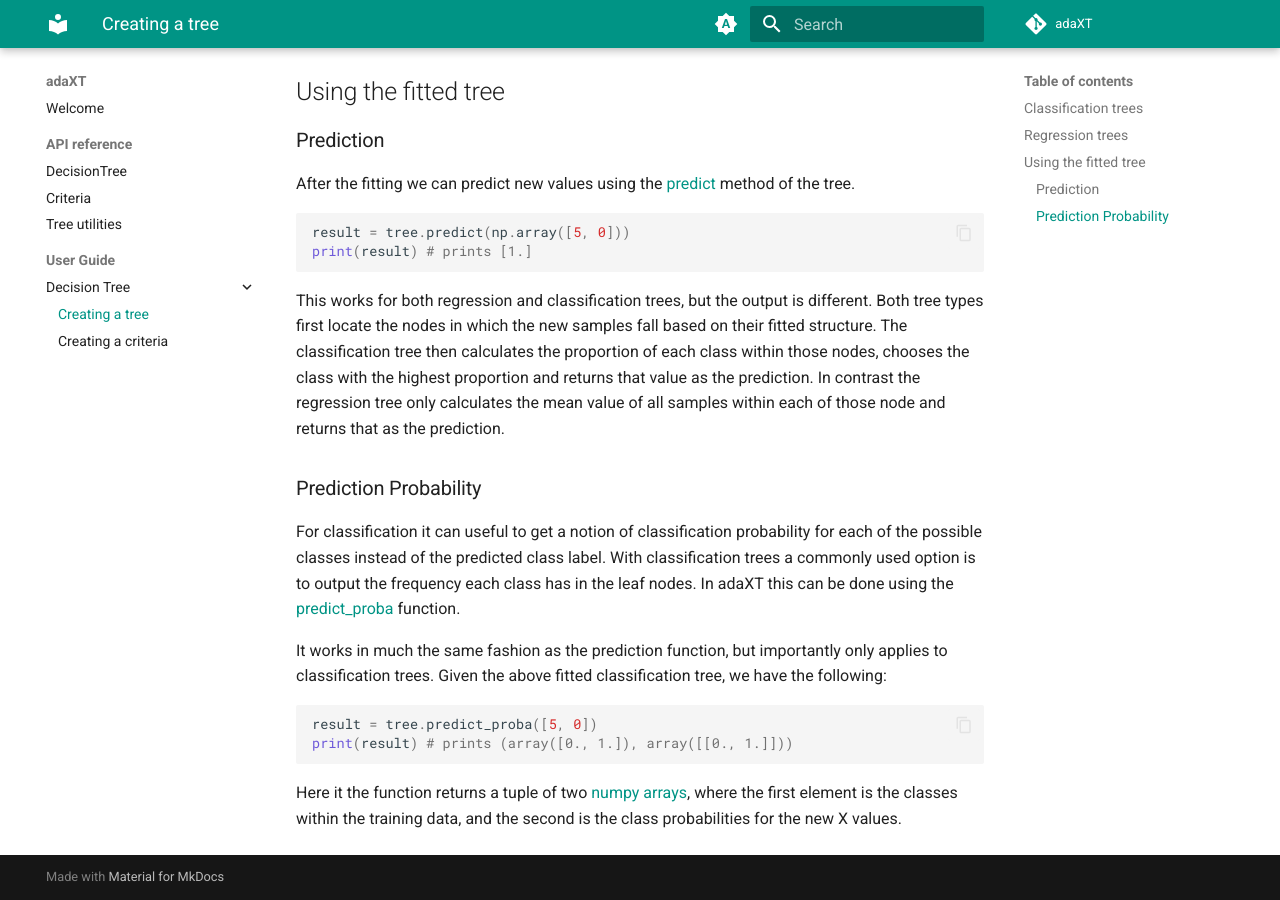
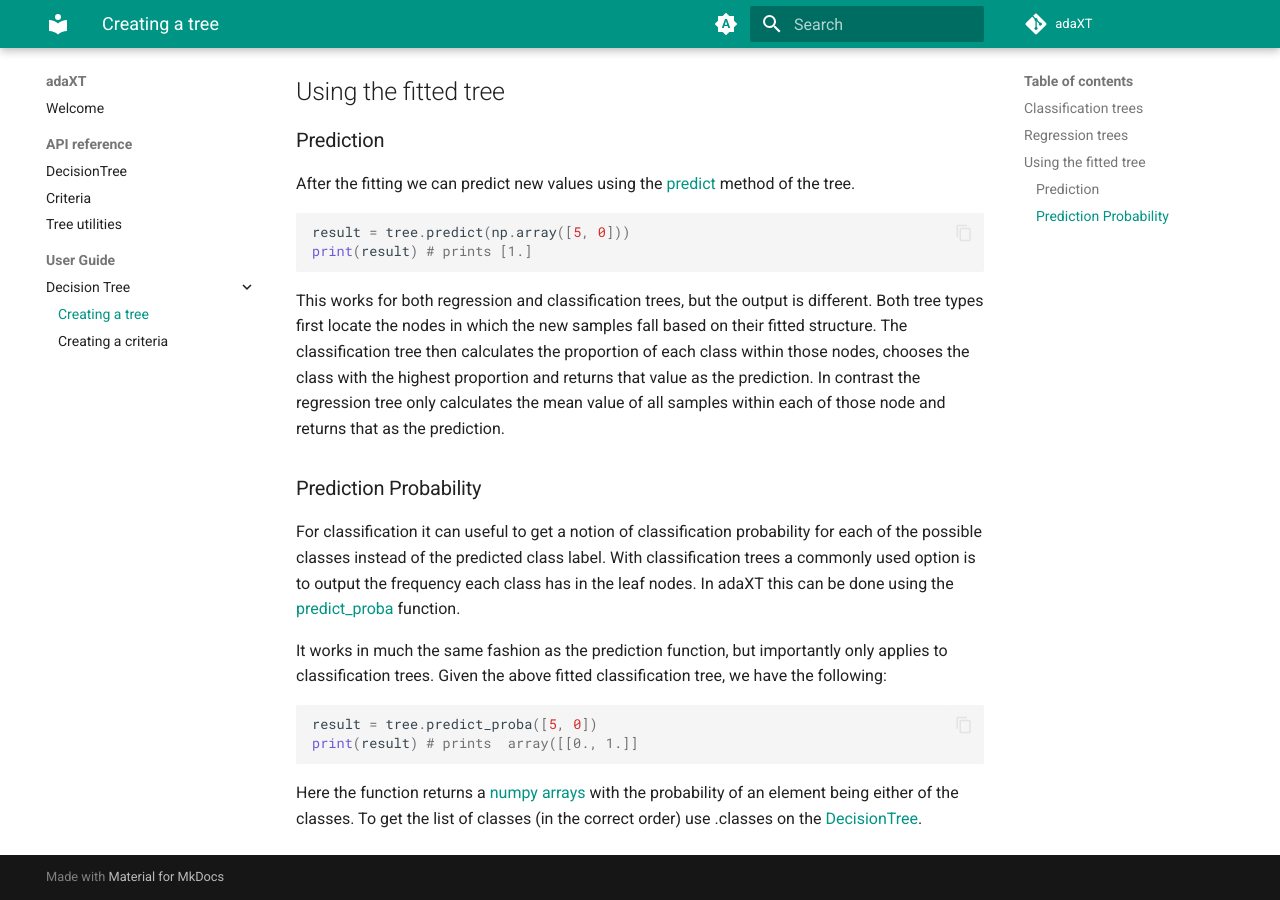
Before and after one commit to NiklasPfister/adaXT, an MkDocs documentation site: the page built from docs/decision_tree/examples/creatingATree.md, in a window 1280 px wide and 900 px high, scrolled down 969 px. Built offline with MkDocs 1.6.1 and Material for MkDocs 9.7.7, drawn with Linux system fonts in a browser that asks for light colours; comment, search, counter and statistics services are not loaded.

Commit message:
Added attributes to the documentation

````diff
--- a/docs/decision_tree/examples/creatingATree.md
+++ b/docs/decision_tree/examples/creatingATree.md
@@ -43,6 +43,6 @@
 It works in much the same fashion as the prediction function, but importantly only applies to classification trees. Given the above fitted classification tree, we have the following:
 ```py
 result = tree.predict_proba([5, 0])
-print(result) # prints (array([0., 1.]), array([[0., 1.]]))
+print(result) # prints  array([[0., 1.]]
 ```
-Here it the function returns a tuple of two [numpy arrays](https://numpy.org/doc/stable/reference/generated/numpy.array.html), where the first element is the classes within the training data, and the second is the class probabilities for the new X values.
+Here the function returns a [numpy arrays](https://numpy.org/doc/stable/reference/generated/numpy.array.html) with the probability of an element being either of the classes. To get the list of classes (in the correct order) use .classes on the [DecisionTree](../tree/DecisionTree.md).
--- a/mkdocs.yml
+++ b/mkdocs.yml
@@ -22,6 +22,7 @@
             show_source: false
             show_root_heading: false
             merge_init_into_class: yes
+            show_docstring_attributes: true
 
 theme:
   name: "material"
````
Also changed, not shown: 1 other file.
